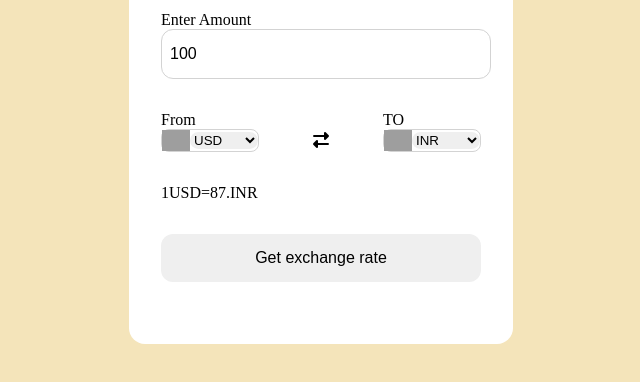
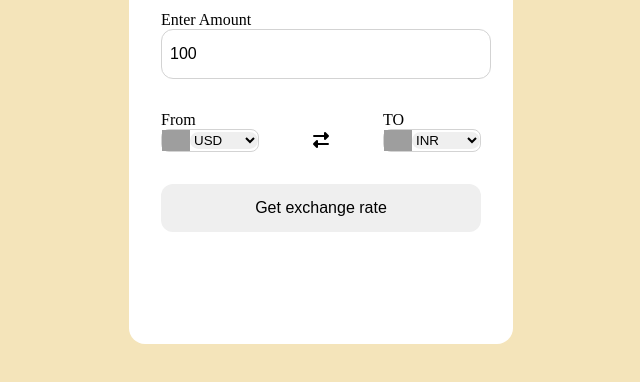
Before and after one commit to vamsi11126/currency-exchanger, a plain HTML site: page index.html in a window 1280 px wide. Shown: the part 268-650 px from the top of the page, without its empty margins (319-959 px from the left). Drawn offline with Linux system fonts and the light colour scheme; grey boxes are pictures that could not be loaded.

Commit message:
updated the msg to null

```diff
--- a/index.html
+++ b/index.html
@@ -37,7 +37,6 @@
         </div>
       </div>
       <div class="msg">
-        1USD=87.INR
       </div>
       <button>Get exchange rate</button>
     </form>
```
